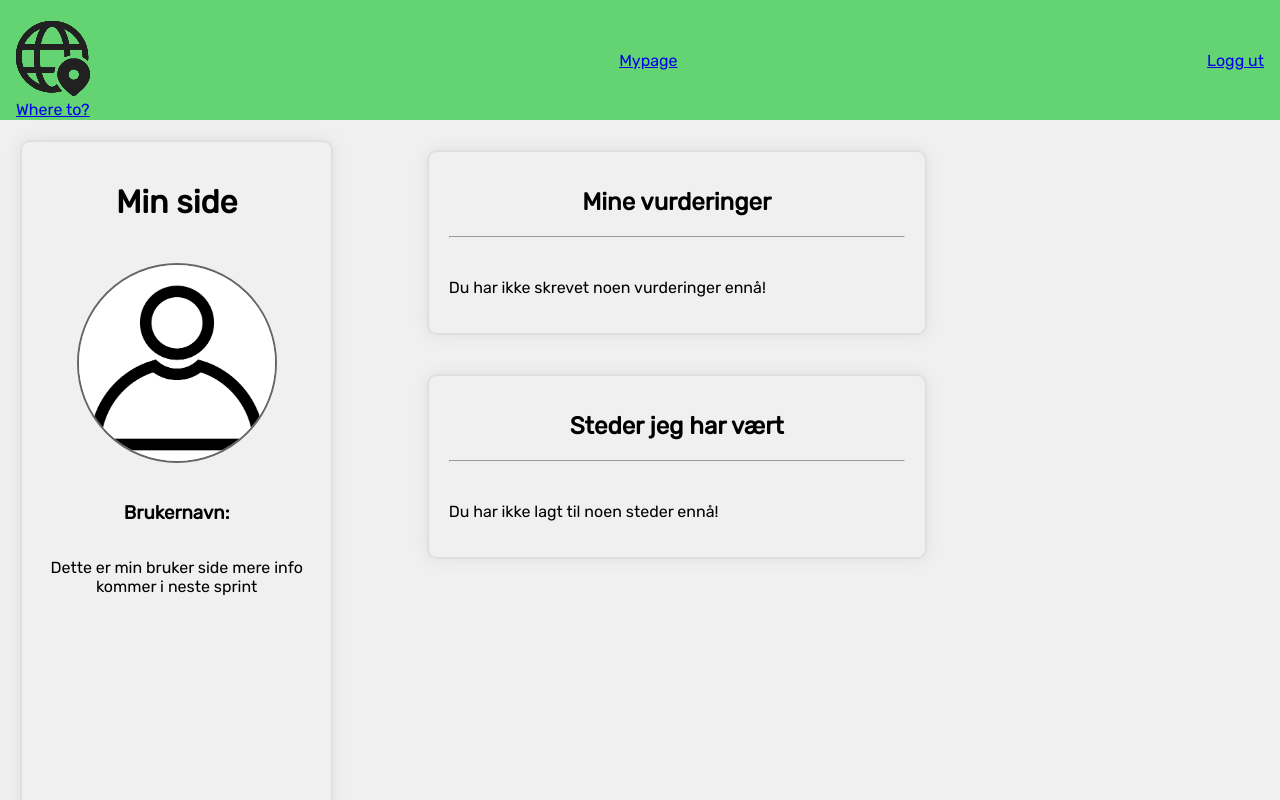
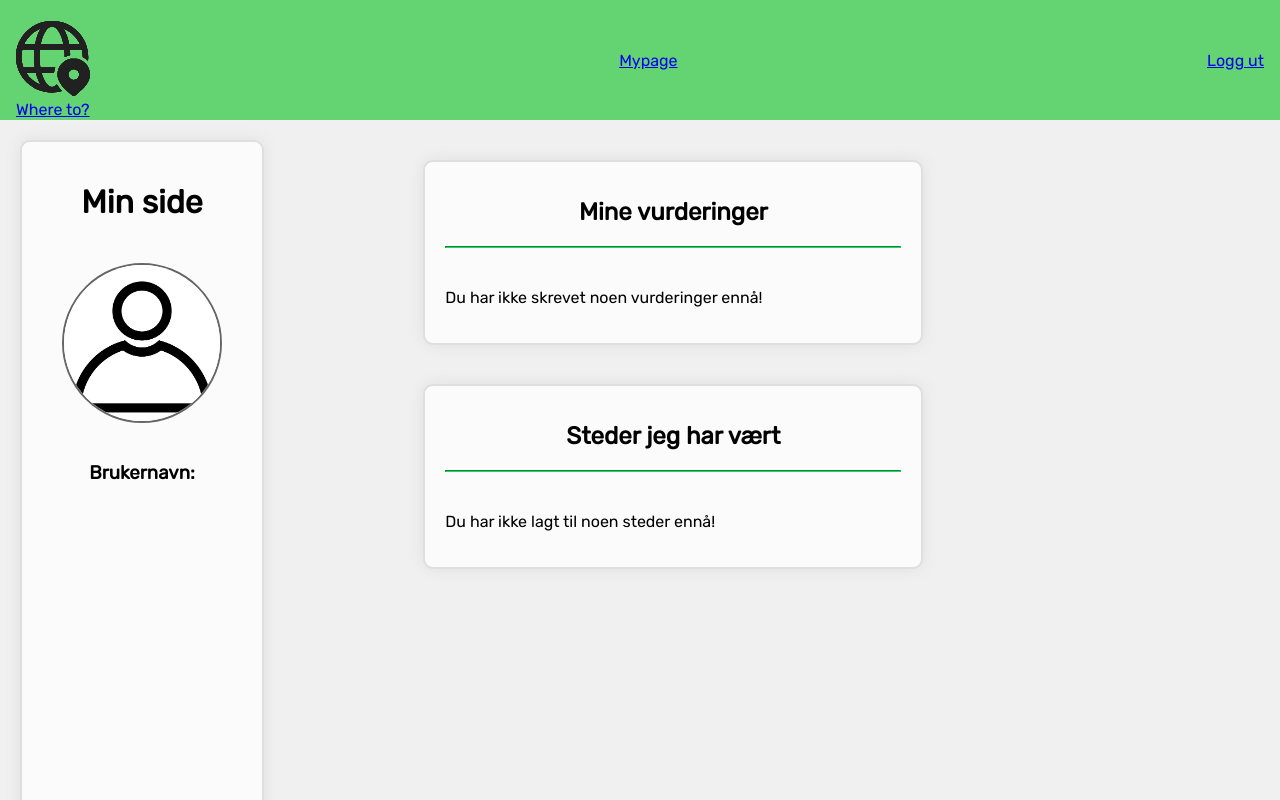
Before and after one commit to TrygveEriksen/WhereTo, a React (Vite) app in the folder TravelPlanner/: page /mypage in a window 1280 px wide. Shown: the top 800 px of the page. Built offline with nearby package versions, Linux system fonts and the light colour scheme; no server answers; sample sign-in values are in the browser's storage.

Commit message:
#43 changed colors on myPage

```diff
--- a/TravelPlanner/package.json
+++ b/TravelPlanner/package.json
@@ -7,7 +7,6 @@
     "dev": "vite",
     "start": "vite",
     "build": "vite build",
-    "test": "jest",
     "lint": "eslint . --ext js,jsx --report-unused-disable-directives --max-warnings 0",
     "preview": "vite preview",
     "test": "jest"
--- a/TravelPlanner/src/Components/Mypage/Mypage.css
+++ b/TravelPlanner/src/Components/Mypage/Mypage.css
@@ -3,11 +3,11 @@
 .myPageContainer {
   max-width: 1000px;
   display: flex;
+  background-color: var(--background);
 
   .divBox {
     flex: 1;
     padding: 20px;
-    background-color: var(--background);
     border-radius: 10px;
   }
 
@@ -26,6 +26,7 @@
     flex-direction: column;
     padding: 20px;
     box-shadow: 0px 0px 15px 0px var(--border);
+    background-color: var(--foreground);
   }
 
   .profile-image {
@@ -40,7 +41,7 @@
 
   .viewBox {
     flex: 2;
-    padding: 10px;
+    padding: 20px;
     display: flex;
     flex-direction: column;
     align-items: center;
@@ -55,6 +56,7 @@
     border-radius: 10px;
     margin-top: 20px;
     box-shadow: 0px 0px 15px 0px var(--border);
+    background-color: var(--foreground);
   }
 
   .staredPlaces h1,
@@ -66,6 +68,7 @@
 
   hr {
     margin-bottom: 40px;
+    border-color: var(--primary);
   }
 }
 
--- a/TravelPlanner/src/Components/Mypage/Mypage.jsx
+++ b/TravelPlanner/src/Components/Mypage/Mypage.jsx
@@ -37,7 +37,6 @@ function Mypage() {
                 className="profile-image"
               ></img>
               <h3>Brukernavn: {user}</h3>
-              <p>Dette er min bruker side mere info kommer i neste sprint</p>
             </div>
           </div>
         </div>
--- a/TravelPlanner/src/Components/Mypage/StaredPlaces/StaredPlaces.jsx
+++ b/TravelPlanner/src/Components/Mypage/StaredPlaces/StaredPlaces.jsx
@@ -1,4 +1,3 @@
-import React from "react";
 import "../Mypage.css";
 
 function StaredPlaces() {
```
Also changed, not shown: 1 other file (tests, documents, lock files or other folders).
